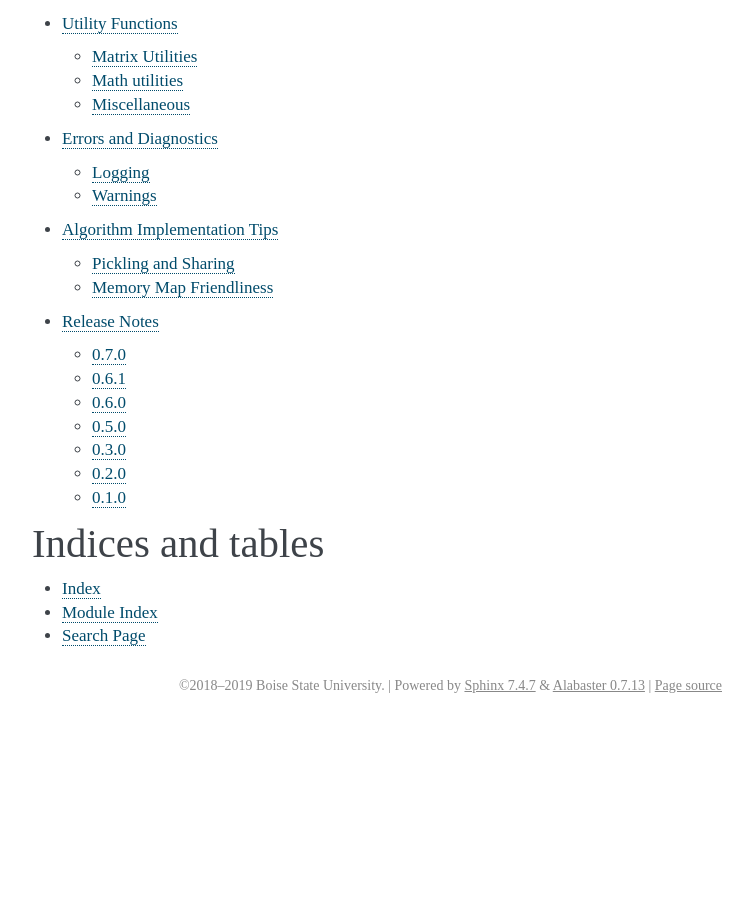
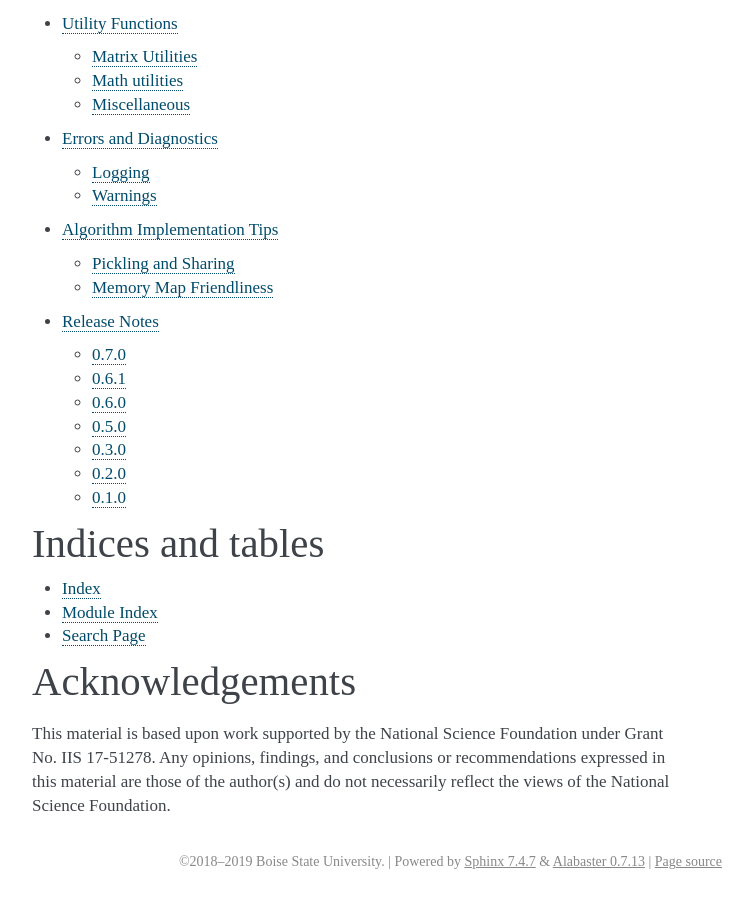
Before and after one commit to lenskit/lkpy, a Sphinx documentation site: the page built from doc/index.rst, in a window 1280 px wide and 900 px high, scrolled down 1706 px. Shown: the whole window, without its empty margins (388-1141 px from the left). Built offline with Sphinx 7.4.7, drawn with Linux system fonts in a browser that asks for light colours; before the commit the page ends 2430 px from its top, so only the background shows below that.

Commit message:
Acknowledge software

```diff
--- a/doc/index.rst
+++ b/doc/index.rst
@@ -61,3 +61,9 @@ Indices and tables
 * :ref:`genindex`
 * :ref:`modindex`
 * :ref:`search`
+
+Acknowledgements
+================
+
+This material is based upon work supported by the National Science Foundation under Grant No. IIS 17-51278.
+Any opinions, findings, and conclusions or recommendations expressed in this material are those of the author(s) and do not necessarily reflect the views of the National Science Foundation.
```
Also changed, not shown: README.md (+5 -0 lines).
